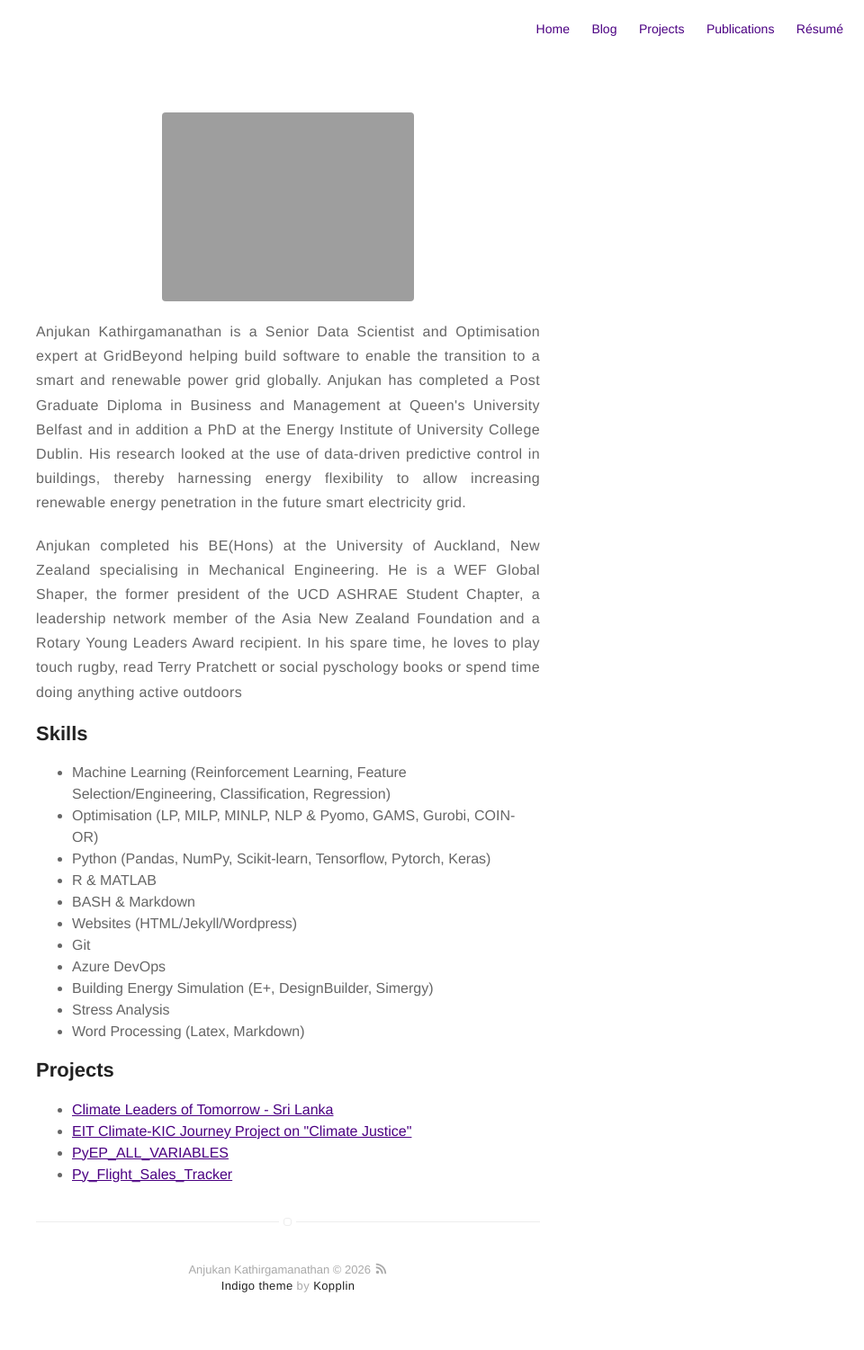
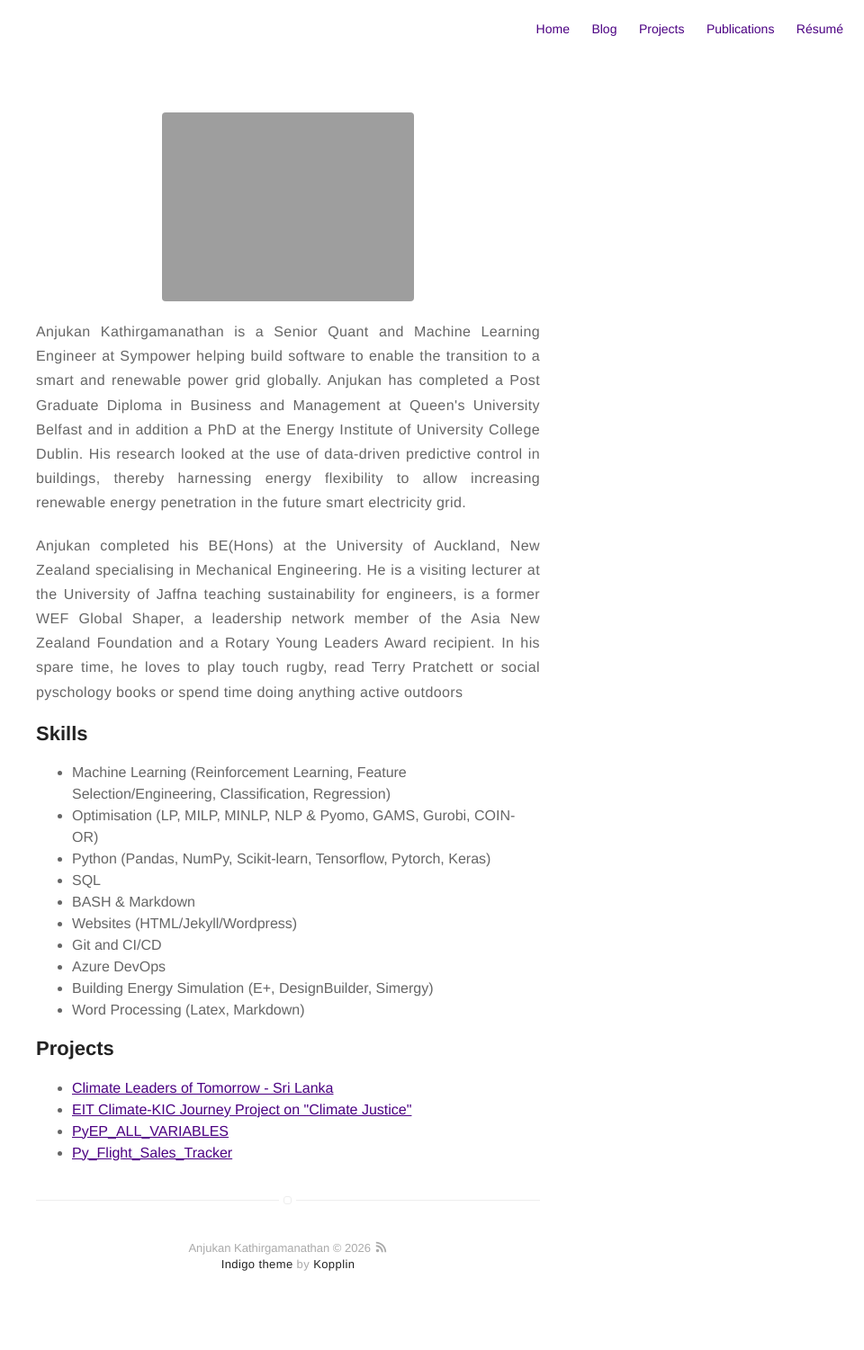
Before and after one commit to anjukan/anjukan.github.io, a Jekyll site: the page built from about.md, in a window 1280 px wide. Shown: the whole page at 90% size, without its empty margins (320-1280 px from the left). Built offline with Jekyll 4.4.1, drawn with Linux system fonts in a browser that asks for light colours; after the commit the page ends 1477 px from its top, so only the background shows below that.

Commit message:
updated bio

```diff
--- a/_config.yml
+++ b/_config.yml
@@ -1,6 +1,6 @@
 # main text of home
 name: Anjukan Kathirgamanathan
-bio: PhD, Senior Data Scientist, Engineer, Teacher
+bio: PhD, Senior Quant and Machine Learning Engineer, Teacher
 
 # twitter summary info
 description: PhD Student at the Energy Insitute, University College Dublin, Ireland
@@ -56,7 +56,7 @@ email: k.anjukan@gmail.com
 authors:
     anjukankathirgamanathan:
         name: Anjukan Kathirgamanathan
-        bio: PhD, Senior Data Scientist, Engineer,
+        bio: PhD, Senior Quant and Machine Learning Engineer,
         external-image: false
         picture: assets/images/profile.jpg
 
--- a/about.md
+++ b/about.md
@@ -7,9 +7,9 @@ permalink: /about/
 
 <div style="text-align: justify">
 
-<p>Anjukan Kathirgamanathan is a Senior Data Scientist and Optimisation expert at GridBeyond helping build software to enable the transition to a smart and renewable power grid globally. Anjukan has completed a Post Graduate Diploma in Business and Management at Queen's University Belfast and in addition a PhD at the Energy Institute of University College Dublin. His research looked at the use of data-driven predictive control in buildings, thereby harnessing energy flexibility to allow increasing renewable energy penetration in the future smart electricity grid.</p>
+<p>Anjukan Kathirgamanathan is a Senior Quant and Machine Learning Engineer at Sympower helping build software to enable the transition to a smart and renewable power grid globally. Anjukan has completed a Post Graduate Diploma in Business and Management at Queen's University Belfast and in addition a PhD at the Energy Institute of University College Dublin. His research looked at the use of data-driven predictive control in buildings, thereby harnessing energy flexibility to allow increasing renewable energy penetration in the future smart electricity grid.</p>
 
-<p>Anjukan completed his BE(Hons) at the University of Auckland, New Zealand specialising in Mechanical Engineering. He is a WEF Global Shaper, the former president of the UCD ASHRAE Student Chapter, a leadership network member of the Asia New Zealand Foundation and a Rotary Young Leaders
+<p>Anjukan completed his BE(Hons) at the University of Auckland, New Zealand specialising in Mechanical Engineering. He is a visiting lecturer at the University of Jaffna teaching sustainability for engineers, is a former WEF Global Shaper, a leadership network member of the Asia New Zealand Foundation and a Rotary Young Leaders
 Award recipient. In his spare time, he loves to play touch rugby, read Terry Pratchett or social pyschology books or spend time doing anything active outdoors</p>
 
 </div>
@@ -20,13 +20,12 @@ Award recipient. In his spare time, he loves to play touch rugby, read Terry Pra
 	<li>Machine Learning (Reinforcement Learning, Feature Selection/Engineering, Classification, Regression)</li>
 	<li>Optimisation (LP, MILP, MINLP, NLP & Pyomo, GAMS, Gurobi, COIN-OR)</li>
 	<li>Python (Pandas, NumPy, Scikit-learn, Tensorflow, Pytorch, Keras)</li>
-	<li>R & MATLAB</li>
+	<li>SQL</li>
 	<li>BASH & Markdown</li>
 	<li>Websites (HTML/Jekyll/Wordpress)</li>
-	<li>Git</li>
+	<li>Git and CI/CD</li>
 	<li>Azure DevOps</li>
 	<li>Building Energy Simulation (E+, DesignBuilder, Simergy)</li>
-	<li>Stress Analysis</li>
 	<li>Word Processing (Latex, Markdown)</li>
 </ul>
 
```
